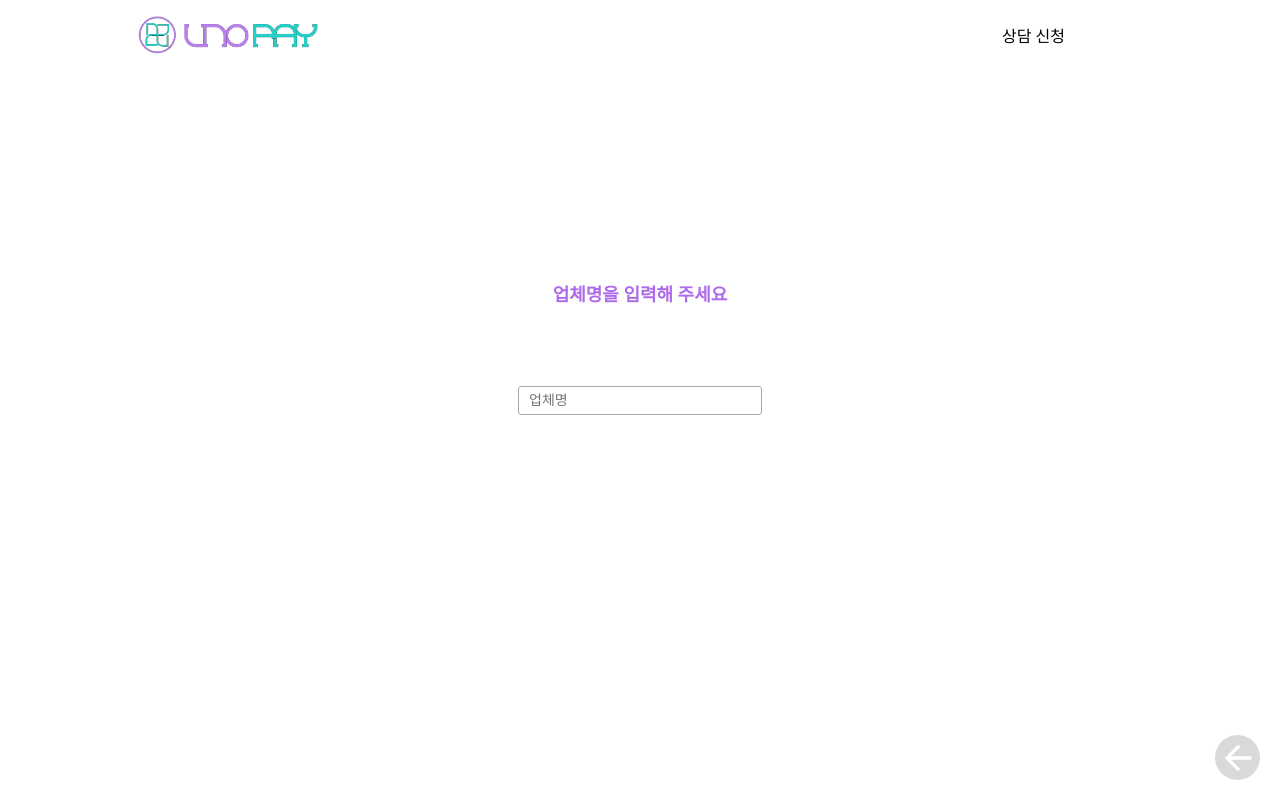
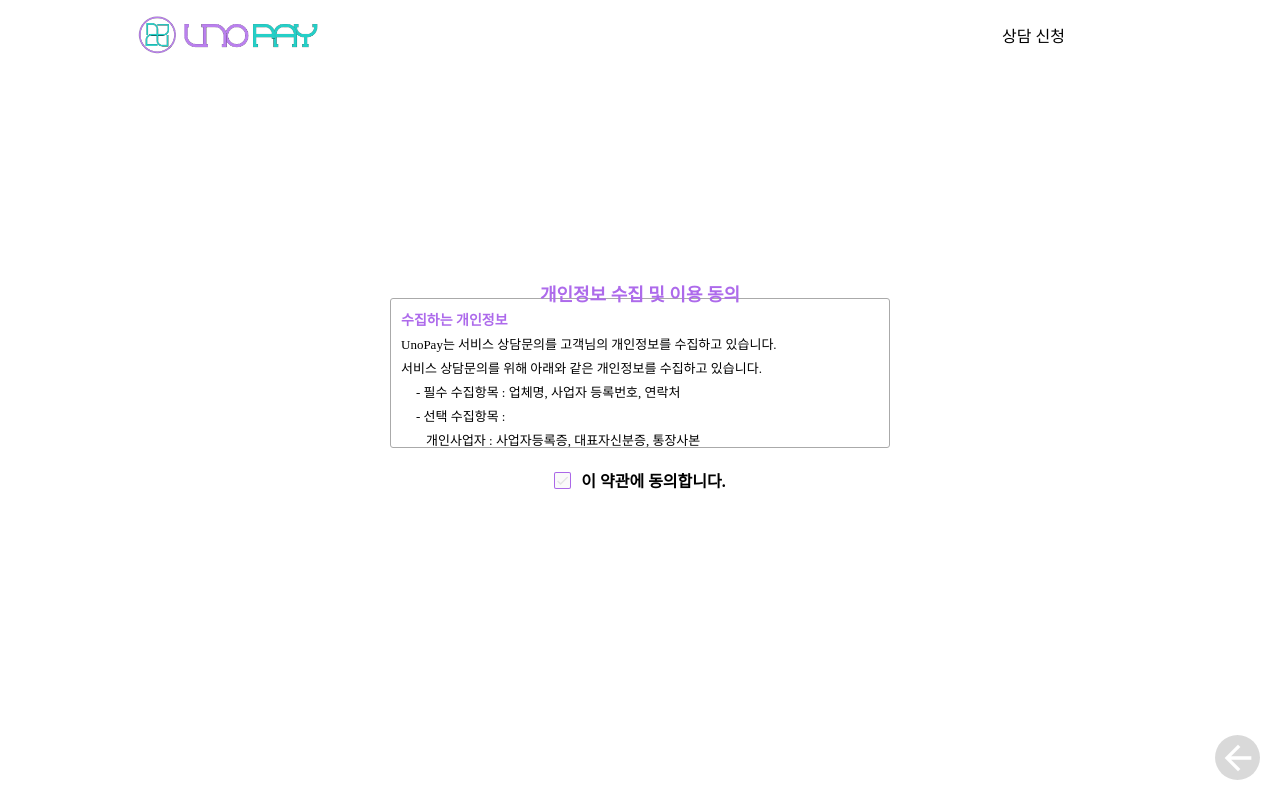
Before and after one commit to Madsenss/pay, a React (Create React App) app in the folder client/: page /contact in a window 1280 px wide. Built offline with nearby package versions, Linux system fonts and the light colour scheme; a web font is replaced by a local one.

Commit message:
개인정보동의만듬, 100vh처리해야함

```diff
--- a/client/src/components/contact.js
+++ b/client/src/components/contact.js
@@ -67,7 +67,53 @@ const Form = styled.div`
   }
 `
 
-
+const TextareaBox = styled.div`
+  width: 500px;
+  height: 150px;
+  border: 1.5px solid #aaa;
+  border-radius: 3px;
+  font-size: 14px;
+  padding: 10px;
+  overflow-y: auto;
+  &:hover {
+    border: 1.5px solid rgb(138, 43, 226, 0.7);
+  }
+  ol {
+    margin: 0px;
+    padding: 0px 0px 0px 5px;
+    list-style: none;
+  }
+  li {
+    font-size: 13px;
+    padding-left: 10px;
+    margin-bottom: 5px;
+  }
+  .li {
+    padding-left: 20px;
+  }
+  .sub-title {
+    font-weight: bold;
+    color: rgb(138, 43, 226, 0.7);
+    margin-bottom: 5px;
+  }
+  .content {
+    font-size: 13px;
+    margin-bottom: 5px;
+  }
+  @media screen and (max-width: 800px) {
+    width: 250px;
+  }
+`
+const AgreeBox = styled.div`
+  padding-top: 20px;
+  width: 500px;
+  height: fit-content;
+  display: flex;
+  justify-content: center;
+  @media screen and (max-width: 800px) {
+    width: 250px;
+  }
+`
 const TextInput = styled.input`
   display: ${props => props.dp};
   width: 230px;
@@ -97,7 +143,12 @@ const TextInput = styled.input`
     text-align: end;
     margin-right: 5px;
   }
-
+  &.company, .business{
+    display: block;
+  }
+  &.business {
+    margin-top: 10px;
+  }
 `
 const CheckBox = styled.div`
   display: flex;
@@ -487,6 +538,7 @@ const Contact = () => {
   const [fileName] = useState([]);
   const [modal, setModal] = useState(false);
   const [tolltip, setTolltip] = useState(false);
+  const [agree, setAgree] = useState(false);
   var filter = check.filter(v => v.value === 'checked');
   for (let i = 0; i < filter.length; i++) {
     payment.push(filter[i].key);
@@ -535,9 +587,9 @@ const Contact = () => {
           <SubmitInner>
 
             <SubmitItem>
-              <p className="title">회사명</p>
+              <p className="title">업체명</p>
               <p>{company}</p>
-              <MdChangeCircle className="cng" onClick={() => { setX(0); setModal(false); }} />
+              <MdChangeCircle className="cng" onClick={() => { setX(-100); setModal(false); }} />
             </SubmitItem>
 
             <SubmitItem>
@@ -648,12 +700,49 @@ const Contact = () => {
           </RBtnBox>
 
           <Form tx={x}>
-            <span className="title-top">업체명을 입력해 주세요</span>
-            <TextInput type="text" placeholder="업체명" onChange={handleCompany} />
+            <span className="title-top">개인정보 수집 및 이용 동의</span>
+            <div>
+              <TextareaBox>
+                <p className="sub-title">수집하는 개인정보</p>
+                <p className="content">UnoPay는 서비스 상담문의를 고객님의 개인정보를 수집하고 있습니다.</p>
+                <p className="content">서비스 상담문의를 위해 아래와 같은 개인정보를 수집하고 있습니다.</p>
+                <ol>
+                  <li>- 필수 수집항목 : 업체명, 사업자 등록번호, 연락처</li>
+                  <li>- 선택 수집항목 :</li>
+                  <li className="li">개인사업자 : 사업자등록증, 대표자신분증, 통장사본</li>
+                  <li className="li">법인사업자 : 사업자등록증, 법인등기부등본, 법인인감증명서, 통장사본, 주주명부</li>
+                  <li>- 수집방법 : 홈페이지 내 양식을 통해 이용자가 자발적으로 기입 및 서류 첨부</li>
+                </ol>
+                <p className="sub-title">개인정보의 수집 및 이용목적</p>
+                <p className="content">UnoPay는 수집한 개인정보를 다음의 목적을 위해 활용합니다.</p>
+                <ol>
+                  <li>- 고객문의, 민원처리, 본인확인, 문의 및 민원처리 등의 사실확인(추가확인 포함), 처리결과통보 등</li>
+                </ol>
+                <p className="sub-title">개인정보의 보유 및 이용기간</p>
+                <p className="content">원칙적으로, 개인정보 수집 및 이용목적이 달성된 후에는 해당 정보를 지체 없이 파기합니다.</p>
+                <p className="content">단, 관계법령의 규정에 의하여 보존할 필요가 있는 경우 UnoPay는 아래와 같이 관계법령에서 정한 일정한 기간 동안 회원정보를 보관합니다.</p>
+                <ol>
+                  <li>- 보존 항목 : 업체명, 사업자 등록번호, 연락처, 첨부 기능을 통해 첨부한 서류 파일 등</li>
+                  <li>- 보존 근거 : 소비자 보호 및 데이터 관리</li>
+                  <li>- 보존 기간 : 1년</li>
+                </ol>
+                <p className="content">소비자의 불만 또는 분쟁처리에 관한 기록 : 3년 (전자상거래등에서의 소비자보호에 관한 법률)</p>
+              </TextareaBox>
+              <AgreeBox>
+                <CheckBox>
+                  <MdCheck className={'cb ' + `${agree ? 'active' : null}`} onClick={() => {setAgree(!agree)}}/>
+                  <label>이 약관에 동의합니다.</label>
+                </CheckBox>
+              </AgreeBox>
+            </div>
           </Form>
           <Form tx={x}>
-            <span className="title-top">사업자등록번호를 입력해 주세요</span>
-            <TextInput type="number" placeholder="-를 제외하고 입력해 주세요" onChange={handleBusiness} />
+            <span className="title-top">업체 정보를 입력해 주세요</span>
+            <div className="cnb">
+              <TextInput className="company" type="text" placeholder="업체명" onChange={handleCompany} />
+              <TextInput className="business" type="number" placeholder="사업자등록번호" onChange={handleBusiness} />
+            </div>
+
           </Form>
           <Form tx={x}>
             <span className="title-top">연락처를 입력해 주세요</span>
@@ -724,7 +813,14 @@ const Contact = () => {
             </div>
           </Form>
         </FormBox>
-        <LastButton dp={mMax == null ? 'none' : 'block'} onClick={() => { setModal(true) }}>제출하기</LastButton>
+        <LastButton dp={mMax == null ? 'none' : 'block'} onClick={() => {
+          if(!agree) {
+            alert('개인정보 수집에 동의하셔야 합니다.');
+            setX(0);
+          } else {
+            setModal(true);
+          }
+        }}>제출하기</LastButton>
       </ContactBox>
     </>
   )
```
Also changed, not shown: 12 other files (tests, documents, lock files or other folders).
